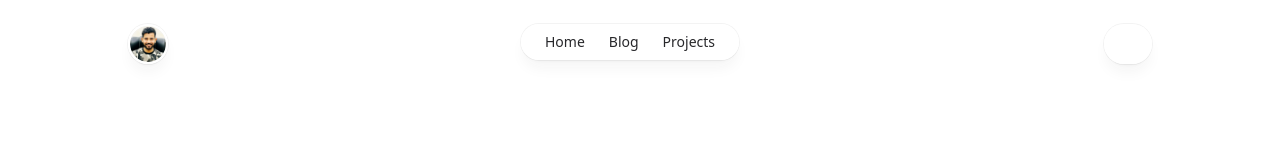
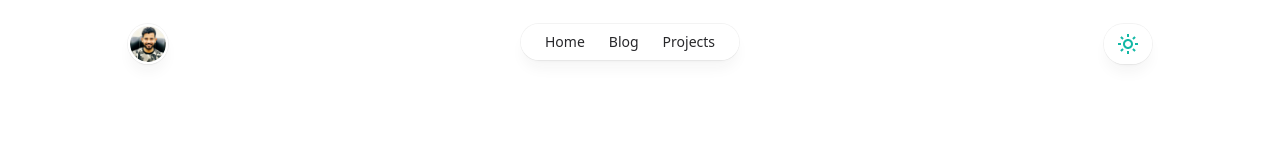
Before and after one commit to Bobby-coder/PORTFOLIO, a React (Create React App) app: page / in a window 1280 px wide. Shown: the top 160 px of the page. Built offline with nearby package versions, Linux system fonts and the light colour scheme.

Commit message:
dark/light theme icon bug fixed

```diff
--- a/src/components/Header.js
+++ b/src/components/Header.js
@@ -87,7 +87,7 @@ const Header = () => {
             onClick={handleTheme}
             className={
               theme === "light"
-                ? "rounded-full text-white bg-white/90 px-3 py-2 shadow-lg shadow-zinc-800/5 ring-1 ring-zinc-900/5 backdrop-blur transition dark:bg-zinc-800/90 dark:ring-white/10 dark:hover:ring-white/20"
+                ? "rounded-full text-teal-500 bg-white/90 px-3 py-2 shadow-lg shadow-zinc-800/5 ring-1 ring-zinc-900/5 backdrop-blur transition dark:bg-zinc-800/90 dark:ring-white/10 dark:hover:ring-white/20"
                 : "hidden"
             }
           >
@@ -98,7 +98,7 @@ const Header = () => {
             onClick={handleTheme}
             className={
               theme === "dark"
-                ? "rounded-full text-teal-500 bg-white/90 px-3 py-2 shadow-lg shadow-zinc-800/5 ring-1 ring-zinc-900/5 backdrop-blur transition dark:bg-zinc-800/90 dark:ring-white/10 dark:hover:ring-white/20"
+                ? "rounded-full text-white bg-white/90 px-3 py-2 shadow-lg shadow-zinc-800/5 ring-1 ring-zinc-900/5 backdrop-blur transition dark:bg-zinc-800/90 dark:ring-white/10 dark:hover:ring-white/20"
                 : "hidden"
             }
           >
```
